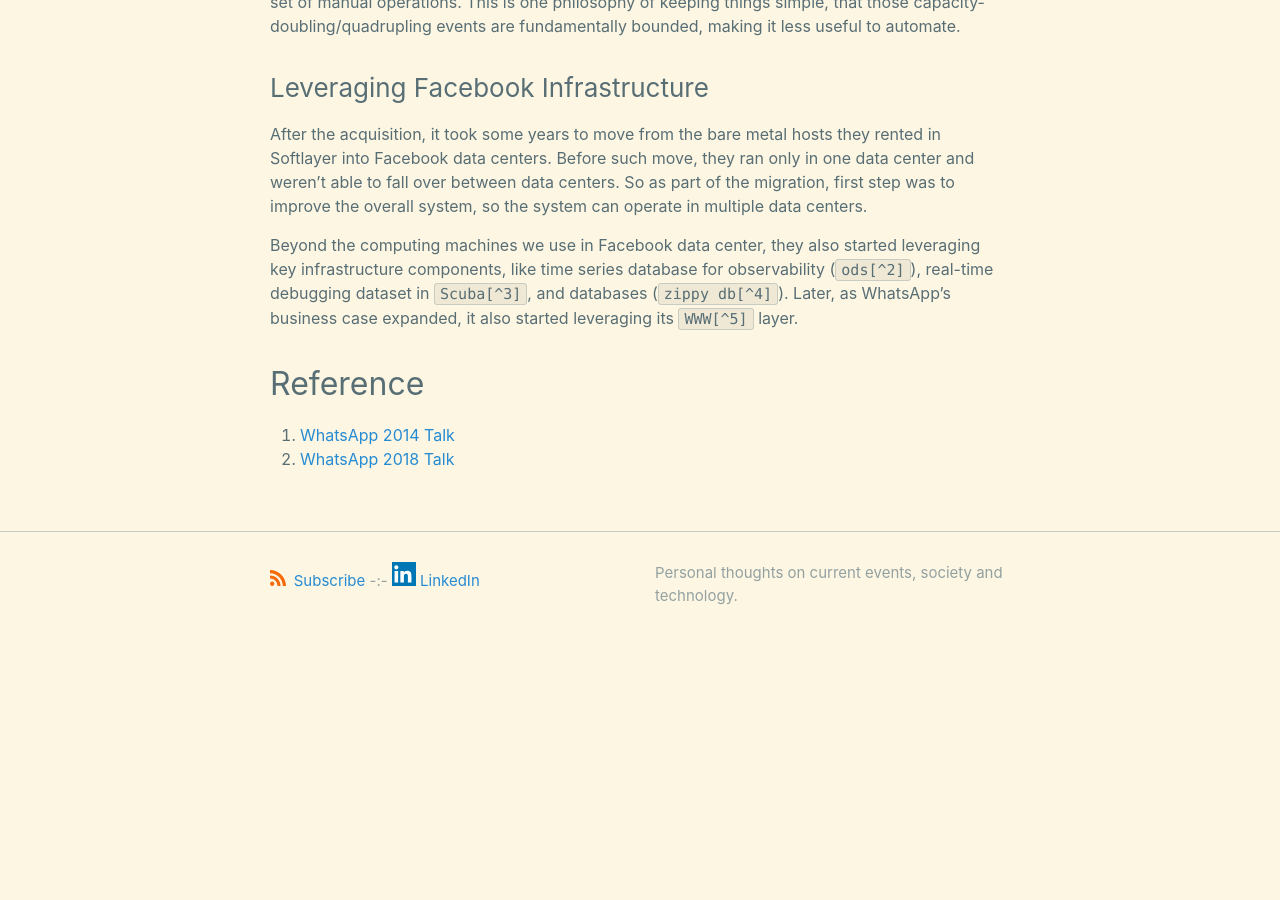
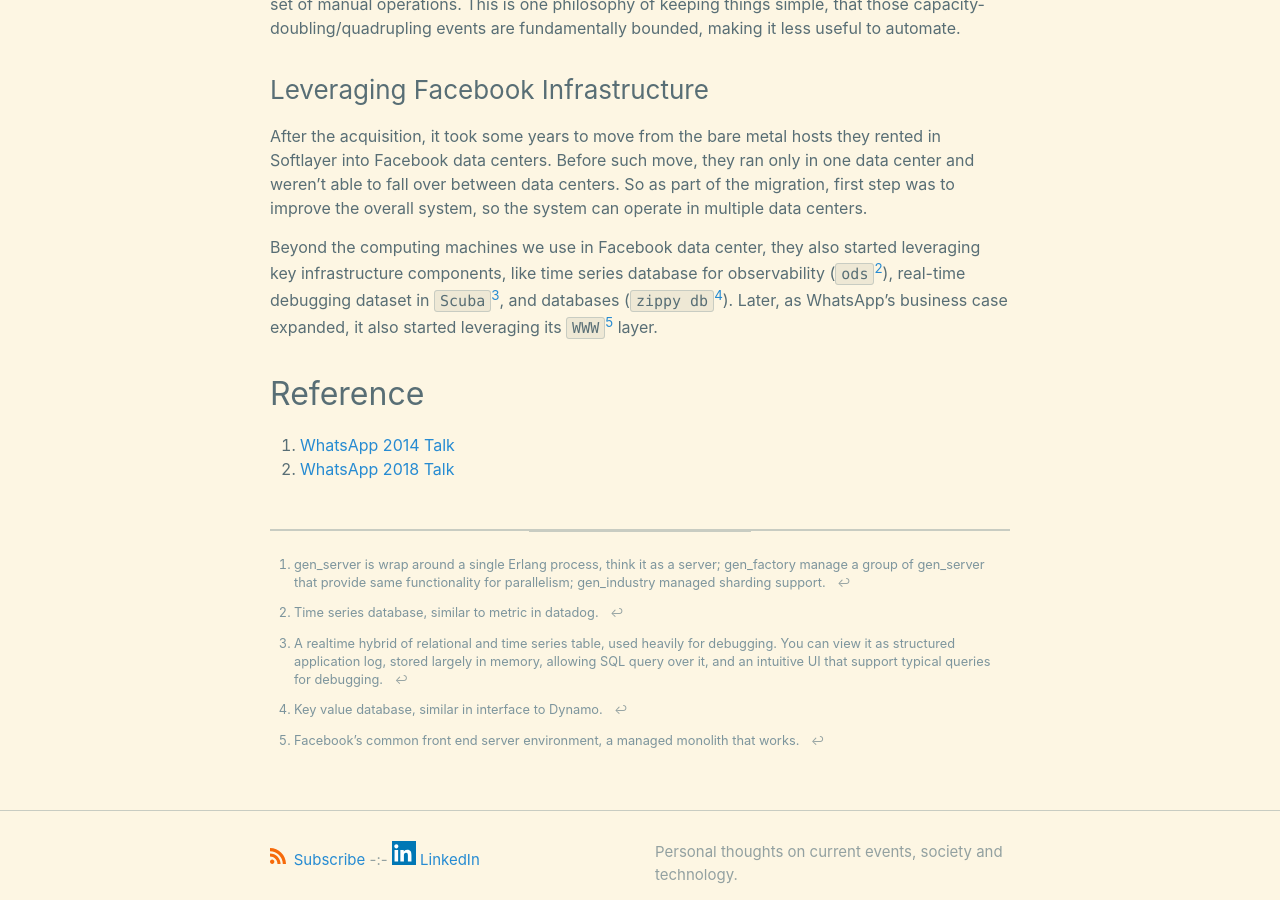
Before and after one commit to xianxu/xianxu.github.io, a Jekyll site: the page built from _posts/2025-09-13-whatsapp-architecture.markdown, in a window 1280 px wide and 900 px high, scrolled down 2632 px. Built offline with Jekyll 4.4.1, drawn with Linux system fonts in a browser that asks for light colours; comment, search, counter and statistics services are not loaded; before the commit the page ends 3299 px from its top, so only the background shows below that; some of the changed text lies outside the part shown.

Commit message:
Sync latest _posts from remote land

```diff
--- a/_posts/2025-09-13-whatsapp-architecture.markdown
+++ b/_posts/2025-09-13-whatsapp-architecture.markdown
@@ -32,7 +32,7 @@
 
 ### Parallelism
 
-At the base level, you have an Erlang process, organized in `gen_server[^1]`. `gen_factory` is used to manage a group of worker `gen_server`, and `gen_industry` is used to manage shards of many `gen_factory` handling some entity, with sharding mapping as part of static cluster configuration. So in this setup, given the identity of an entity, you can easily find which early process handles it, inspect if that portion of the system is having any problems, including inspecting its current state, from any connected Erlang node.
+At the base level, you have an Erlang process, organized in `gen_server`[^1]. `gen_factory` is used to manage a group of worker `gen_server`, and `gen_industry` is used to manage shards of many `gen_factory` handling some entity, with sharding mapping as part of static cluster configuration. So in this setup, given the identity of an entity, you can easily find which early process handles it, inspect if that portion of the system is having any problems, including inspecting its current state, from any connected Erlang node.
 
 Typical stateful services (services fronting a database) are managed by `gen_industry`, stateless services often by it, just for uniformity, not for necessity, as it’s easy to operate. The chat routing layer (`chatd`) has its own routing layer. Due to the location transparency of Erlang, those “service discovery” mechanisms are extremely simple: they are just some state stored somewhere on the computing mesh. Accessing the servicing routing information is not that different from accessing any piece of data.
 
@@ -44,7 +44,7 @@
 
 After the acquisition, it took some years to move from the bare metal hosts they rented in Softlayer into Facebook data centers. Before such move, they ran only in one data center and weren’t able to fall over between data centers. So as part of the migration, first step was to improve the overall system, so the system can operate in multiple data centers.
 
-Beyond the computing machines we use in Facebook data center, they also started leveraging key infrastructure components, like time series database for observability (`ods[^2]`), real-time debugging dataset in `Scuba[^3]`, and databases (`zippy db[^4]`). Later, as WhatsApp’s business case expanded, it also started leveraging its `WWW[^5]` layer.
+Beyond the computing machines we use in Facebook data center, they also started leveraging key infrastructure components, like time series database for observability (`ods`[^2]), real-time debugging dataset in `Scuba`[^3], and databases (`zippy db`[^4]). Later, as WhatsApp’s business case expanded, it also started leveraging its `WWW`[^5] layer.
 
 ## Reference
 
```
